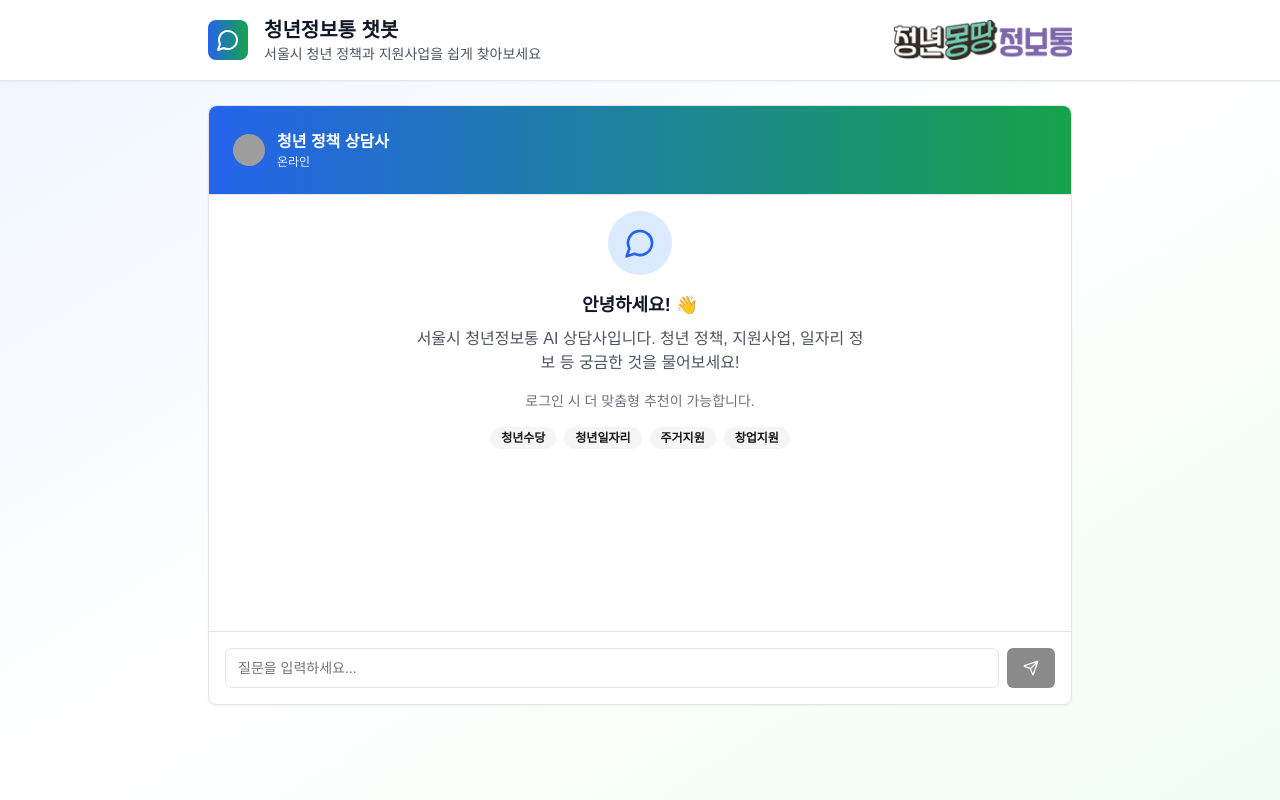
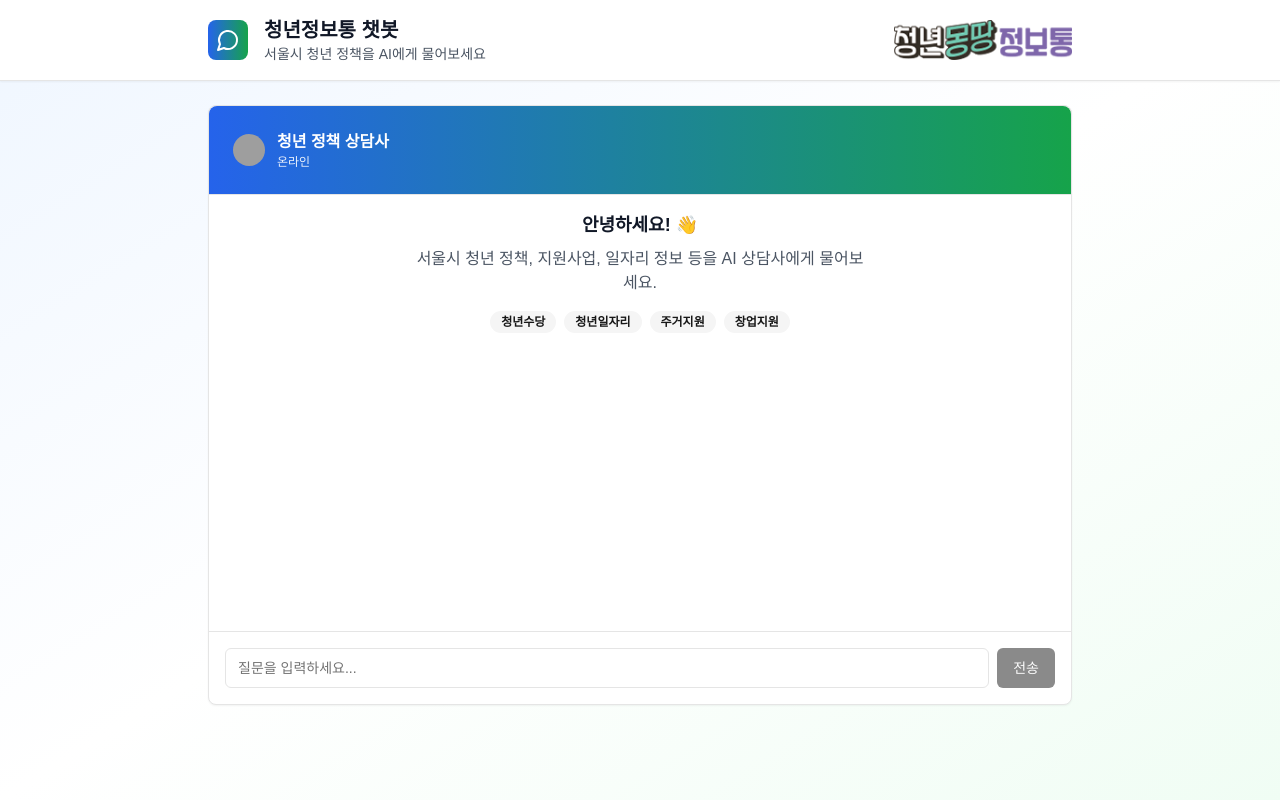
Before and after one commit to sokcho-kim/cg_youth_agent, a Next.js app in the folder frontend/: page / in a window 1280 px wide. Built offline with nearby package versions, Linux system fonts and the light colour scheme; grey boxes are pictures that could not be loaded.

Commit message:
가야돼

```diff
--- a/frontend/app/page.tsx
+++ b/frontend/app/page.tsx
@@ -7,13 +7,7 @@ import { Card, CardContent, CardHeader } from "@/components/ui/card"
 import { Badge } from "@/components/ui/badge"
 import { Avatar, AvatarFallback, AvatarImage } from "@/components/ui/avatar"
 import { ScrollArea } from "@/components/ui/scroll-area"
-import {
-  Send,
-  MessageCircle,
-  User,
-  Bot,
-  Sparkles,
-} from "lucide-react"
+import { MessageCircle, User } from "lucide-react"
 
 export default function SeoulYouthChatbot() {
   const { messages, input, handleInputChange, handleSubmit, isLoading } = useChat({
@@ -23,30 +17,27 @@ export default function SeoulYouthChatbot() {
   return (
     <div className="min-h-screen bg-gradient-to-br from-blue-50 via-white to-green-50">
       {/* Header */}
-      <header className="bg-white border-b border-gray-200 shadow-sm">
+      <header className="bg-white border-b shadow-sm">
         <div className="max-w-4xl mx-auto px-4 py-4 flex items-center justify-between">
           <div className="flex items-center gap-4">
-            {/* 청년정보통 로고 */}
             <div className="w-10 h-10 bg-gradient-to-r from-blue-600 to-green-600 rounded-lg flex items-center justify-center">
               <MessageCircle className="w-6 h-6 text-white" />
             </div>
             <div>
               <h1 className="text-xl font-bold text-gray-900">청년정보통 챗봇</h1>
-              <p className="text-sm text-gray-600">서울시 청년 정책과 지원사업을 쉽게 찾아보세요</p>
+              <p className="text-sm text-gray-600">서울시 청년 정책을 AI에게 물어보세요</p>
             </div>
           </div>
-          {/* 우측 상단 로고 */}
           <img src="/youth-logo.png" alt="청년정보통 로고" className="h-10 w-auto" />
         </div>
       </header>
 
       <div className="max-w-4xl mx-auto px-4 py-6">
-        {/* Chat Interface */}
         <Card className="h-[600px] flex flex-col">
           <CardHeader className="border-b bg-gradient-to-r from-blue-600 to-green-600 text-white rounded-t-lg">
             <div className="flex items-center gap-3">
               <Avatar className="w-8 h-8">
-                <AvatarImage src="/placeholder.svg?height=32&width=32" />
+                <AvatarImage src="/placeholder.svg" />
                 <AvatarFallback className="bg-white text-blue-600 text-sm font-bold">AI</AvatarFallback>
               </Avatar>
               <div>
@@ -59,30 +50,15 @@ export default function SeoulYouthChatbot() {
           <CardContent className="flex-1 p-0">
             <ScrollArea className="h-full p-4">
               {messages.length === 0 ? (
-                <div className="flex flex-col items-center justify-center h-full text-center">
-                  <div className="w-16 h-16 bg-blue-100 rounded-full flex items-center justify-center mb-4">
-                    <MessageCircle className="w-8 h-8 text-blue-600" />
-                  </div>
+                <div className="flex flex-col items-center justify-center h-full text-center text-gray-600">
                   <h3 className="text-lg font-semibold text-gray-900 mb-2">안녕하세요! 👋</h3>
-                  <p className="text-gray-600 mb-4 max-w-md">
-                    서울시 청년정보통 AI 상담사입니다. 청년 정책, 지원사업, 일자리 정보 등 궁금한 것을 물어보세요!
-                  </p>
-                  <p className="text-sm text-gray-500 mb-4">
-                    로그인 시 더 맞춤형 추천이 가능합니다.
+                  <p className="mb-4 max-w-md">
+                    서울시 청년 정책, 지원사업, 일자리 정보 등을 AI 상담사에게 물어보세요.
                   </p>
                   <div className="flex flex-wrap gap-2 justify-center">
-                    <Badge variant="secondary" className="text-xs">
-                      청년수당
-                    </Badge>
-                    <Badge variant="secondary" className="text-xs">
-                      청년일자리
-                    </Badge>
-                    <Badge variant="secondary" className="text-xs">
-                      주거지원
-                    </Badge>
-                    <Badge variant="secondary" className="text-xs">
-                      창업지원
-                    </Badge>
+                    {["청년수당", "청년일자리", "주거지원", "창업지원"].map((tag) => (
+                      <Badge key={tag} variant="secondary" className="text-xs">{tag}</Badge>
+                    ))}
                   </div>
                 </div>
               ) : (
@@ -97,15 +73,15 @@ export default function SeoulYouthChatbot() {
                           <AvatarFallback className="bg-blue-100 text-blue-600 text-xs">AI</AvatarFallback>
                         </Avatar>
                       )}
-
                       <div
-                        className={`max-w-[80%] rounded-2xl px-4 py-3 ${
-                          message.role === "user" ? "bg-blue-600 text-white" : "bg-gray-100 text-gray-900"
+                        className={`max-w-[80%] rounded-2xl px-4 py-3 text-sm whitespace-pre-wrap ${
+                          message.role === "user"
+                            ? "bg-blue-600 text-white"
+                            : "bg-gray-100 text-gray-900"
                         }`}
                       >
-                        <p className="text-sm leading-relaxed whitespace-pre-wrap">{message.content}</p>
+                        {message.content}
                       </div>
-
                       {message.role === "user" && (
                         <Avatar className="w-8 h-8 mt-1">
                           <AvatarFallback className="bg-green-100 text-green-600 text-xs">
@@ -115,18 +91,13 @@ export default function SeoulYouthChatbot() {
                       )}
                     </div>
                   ))}
-
                   {isLoading && (
                     <div className="flex gap-3 justify-start">
                       <Avatar className="w-8 h-8 mt-1">
                         <AvatarFallback className="bg-blue-100 text-blue-600 text-xs">AI</AvatarFallback>
                       </Avatar>
                       <div className="bg-gray-100 rounded-2xl px-4 py-3">
-                        <div className="flex space-x-1">
-                          <div className="w-2 h-2 bg-gray-400 rounded-full animate-bounce"></div>
-                          <div className="w-2 h-2 bg-gray-400 rounded-full animate-bounce" style={{ animationDelay: '0.1s' }}></div>
-                          <div className="w-2 h-2 bg-gray-400 rounded-full animate-bounce" style={{ animationDelay: '0.2s' }}></div>
-                        </div>
+                        <span className="text-sm text-gray-500">입력 중...</span>
                       </div>
                     </div>
                   )}
@@ -135,7 +106,6 @@ export default function SeoulYouthChatbot() {
             </ScrollArea>
           </CardContent>
 
-          {/* Input */}
           <div className="border-t p-4">
             <form onSubmit={handleSubmit} className="flex gap-2">
               <Input
@@ -146,7 +116,7 @@ export default function SeoulYouthChatbot() {
                 disabled={isLoading}
               />
               <Button type="submit" disabled={isLoading || !input.trim()}>
-                <Send className="w-4 h-4" />
+                전송
               </Button>
             </form>
           </div>
```
